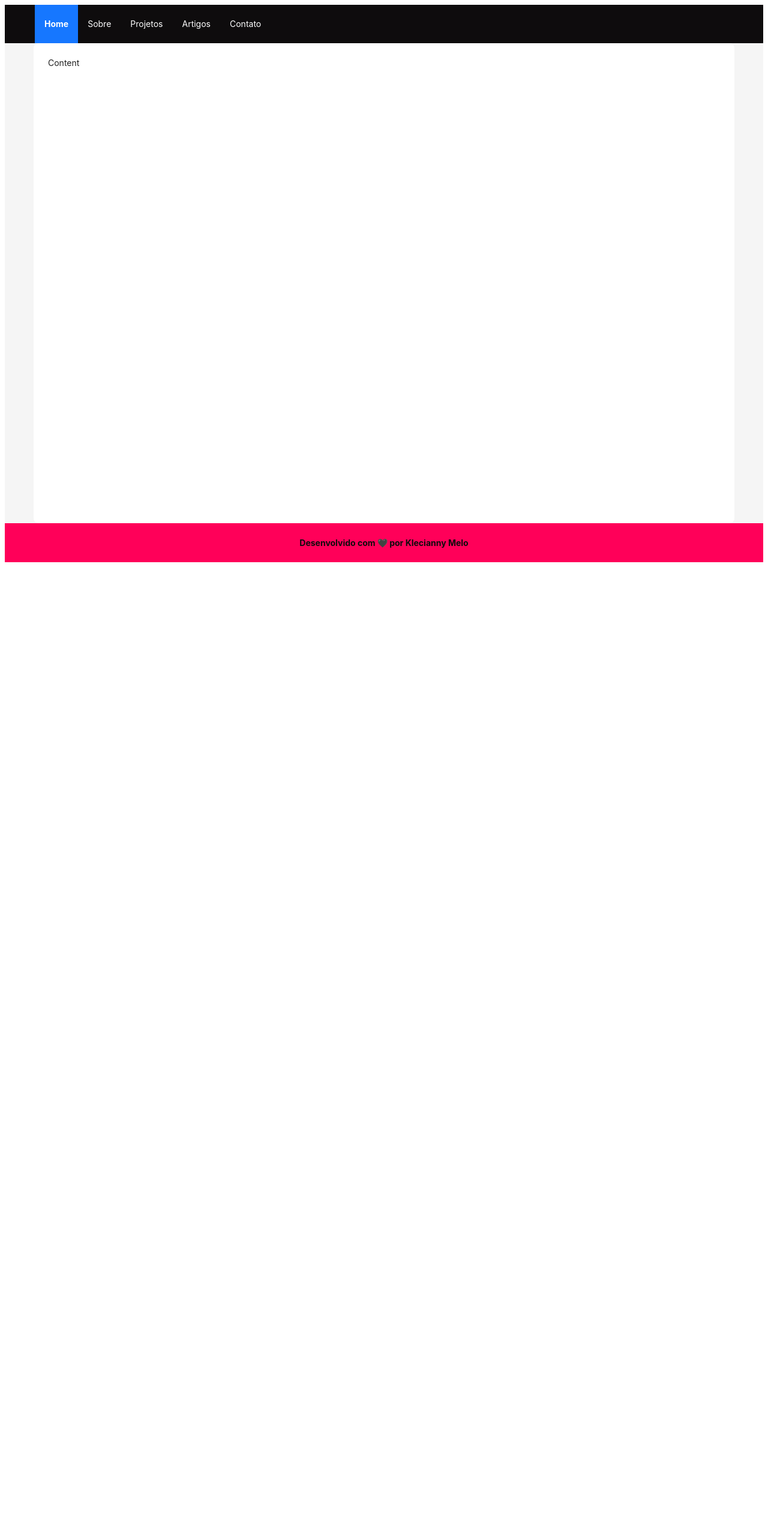
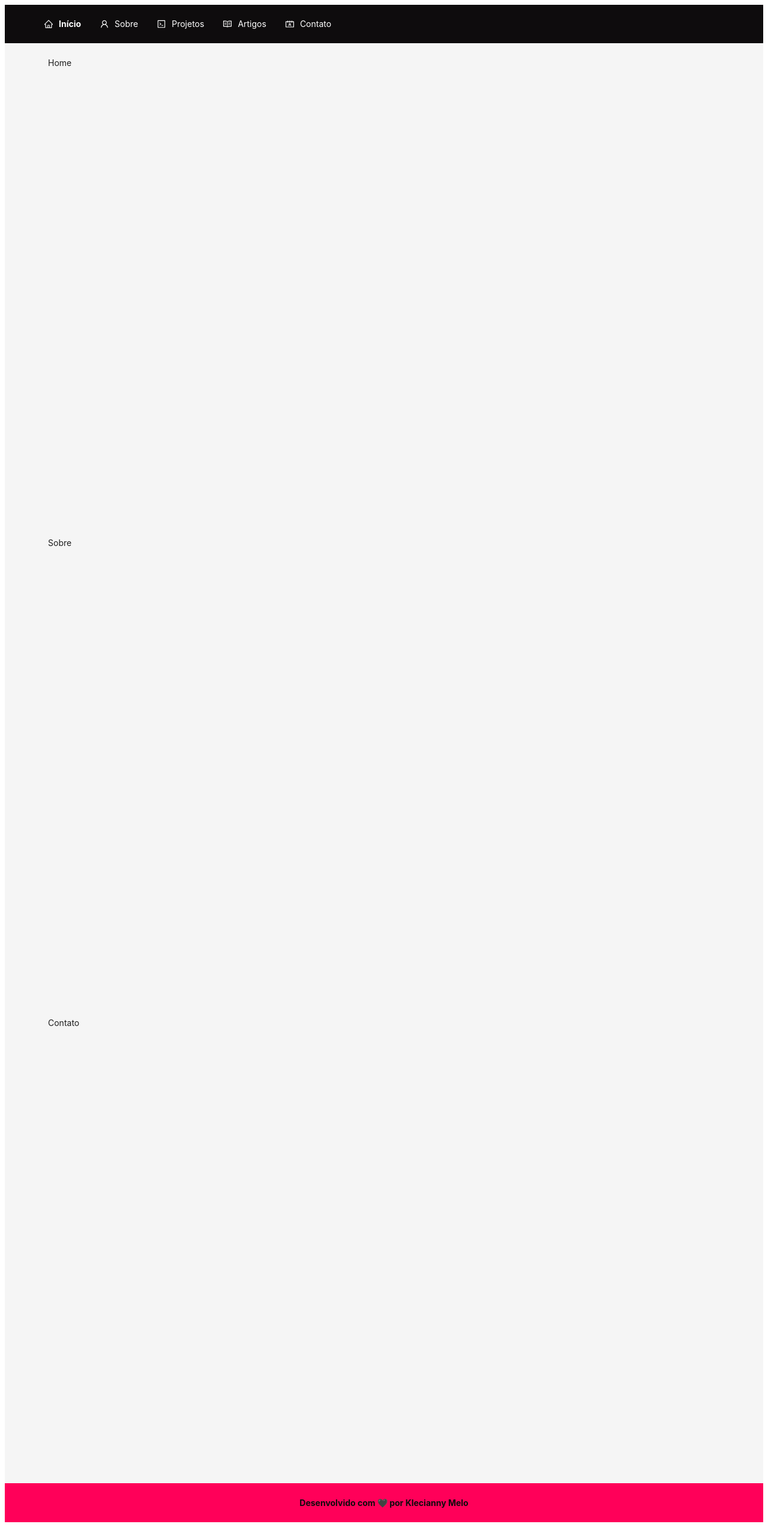
Before and after one commit to Kecbm/portfolio-v4, a React (Create React App) app: page / in a window 1280 px wide. Shown: the whole page at 60% size. Before the commit the page ends 945 px from the top, so only its background shows below. Built offline with nearby package versions, Linux system fonts and the light colour scheme.

Commit message:
:sparkles: icons in the menu and new sections

```diff
--- a/src/App.js
+++ b/src/App.js
@@ -1,11 +1,9 @@
 import React from 'react';
-import { Layout, Menu, theme } from 'antd';
+import { Layout, Menu } from 'antd';
+import { HomeOutlined, ContactsOutlined, ReadOutlined, UserOutlined, CodeOutlined } from '@ant-design/icons';
 const { Header, Content, Footer } = Layout;
 
 const App = () => {
-  const {
-    token: { colorBgContainer, borderRadiusLG },
-  } = theme.useToken();
   return (
     <Layout>
       <Header
@@ -23,26 +21,50 @@ const App = () => {
         <Menu
           theme="dark"
           mode="horizontal"
-          defaultSelectedKeys={['1']}
           style={{
             flex: 1,
             backgroundColor: '#0e0c0d',
           }}
         >
           <Menu.Item
-            key="1"
+            key="home"
+            icon={<HomeOutlined />}
             style={{
               color: '#ffffff',
               fontWeight: 'bold',
               // backgroundColor: '#ff0059'
             }}
           >
-            Home
+            <a href="#home">Início</a>
           </Menu.Item>
-          <Menu.Item key="2" style={{ color: '#ffffff' }}>Sobre</Menu.Item>
-          <Menu.Item key="3" style={{ color: '#ffffff' }}>Projetos</Menu.Item>
-          <Menu.Item key="4" style={{ color: '#ffffff' }}>Artigos</Menu.Item>
-          <Menu.Item key="5" style={{ color: '#ffffff' }}>Contato</Menu.Item>
+          <Menu.Item
+            key="about"
+            icon={<UserOutlined />}
+            style={{ color: '#ffffff' }}
+          >
+            <a href="#about">Sobre</a>
+          </Menu.Item>
+          <Menu.Item
+            key="3"
+            icon={<CodeOutlined />}
+            style={{ color: '#ffffff' }}
+          >
+            Projetos
+          </Menu.Item>
+          <Menu.Item
+            key="4"
+            icon={<ReadOutlined />}
+            style={{ color: '#ffffff' }}
+          >
+            Artigos
+          </Menu.Item>
+          <Menu.Item
+            key="contact"
+            icon={<ContactsOutlined />}
+            style={{ color: '#ffffff' }}
+          >
+            <a href="#contact">Contato</a>
+          </Menu.Item>
         </Menu>
       </Header>
       <Content
@@ -52,26 +74,38 @@ const App = () => {
           maxHeight: 'fit-content',
         }}
       >
-        {/* <Breadcrumb
-          style={{
-            margin: '16px 0',
-          }}
-        >
-          <Breadcrumb.Item>Home</Breadcrumb.Item>
-          <Breadcrumb.Item>List</Breadcrumb.Item>
-          <Breadcrumb.Item>App</Breadcrumb.Item>
-        </Breadcrumb> */}
         <div
+          id="home"
           style={{
             padding: 24,
             minHeight: '100vh',
             maxHeight: 'fit-content',
             Width: '100%',
-            background: colorBgContainer,
-            borderRadius: borderRadiusLG,
           }}
         >
-          Content
+          Home
+        </div>
+        <div
+          id="about"
+          style={{
+            padding: 24,
+            minHeight: '100vh',
+            maxHeight: 'fit-content',
+            Width: '100%',
+          }}
+        >
+          Sobre
+        </div>
+        <div
+          id="contact"
+          style={{
+            padding: 24,
+            minHeight: '100vh',
+            maxHeight: 'fit-content',
+            Width: '100%',
+          }}
+        >
+          Contato
         </div>
       </Content>
       <Footer
```
